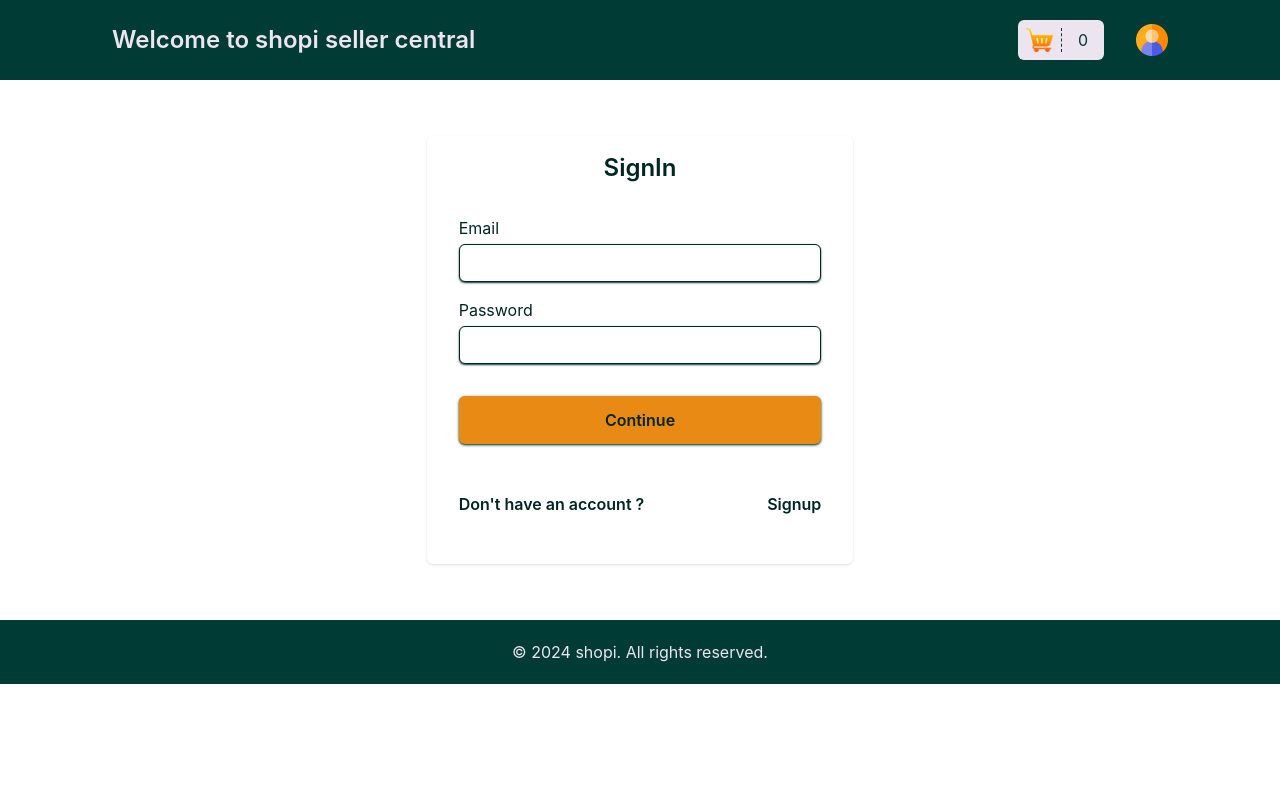
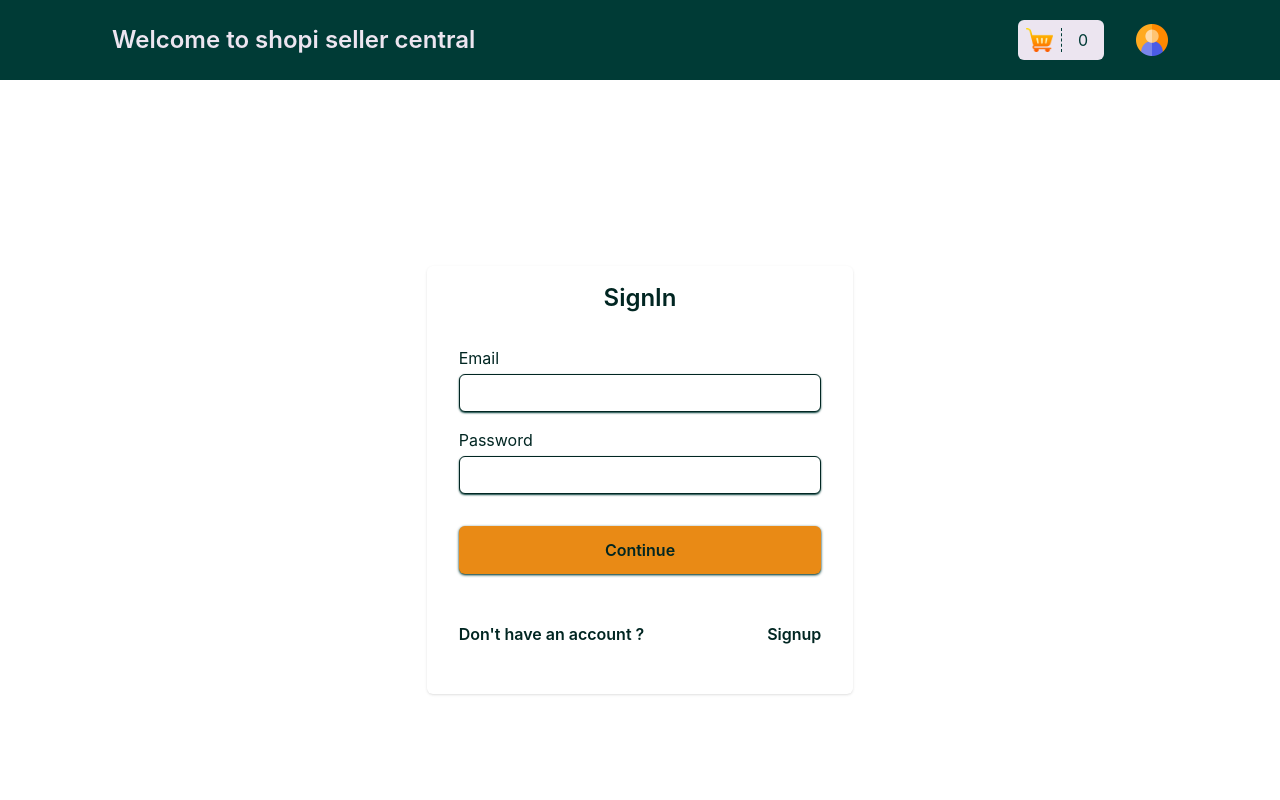
Before and after one commit to laxmankrishnamurti/E-Commerce-Site, a React (Vite) app in the folder seller/: page /signin in a window 1280 px wide. Shown: the top 800 px of the page. Built offline with nearby package versions, Linux system fonts and the light colour scheme.

Commit message:
Making changes in the signin component

```diff
--- a/seller/src/components/signin/Signin.tsx
+++ b/seller/src/components/signin/Signin.tsx
@@ -81,6 +81,7 @@
   };
 
   return (
+    <div className="min-h-screen w-full flex justify-center items-center">
       <div className="mx-auto my-14 px-8 py-4 w-4/12 h-fit shadow rounded-md">
         <div className="flex justify-center items-center flex-col gap-8">
           <div>
@@ -125,7 +126,9 @@
           </div>
         </div>
         <div className="flex justify-between my-8">
-        <span className="text-text font-semibold">Don't have an account ?</span>
+          <span className="text-text font-semibold">
+            Don't have an account ?
+          </span>
           <Link
             to={`/signup`}
             className="hover:underline font-semibold text-text"
@@ -134,6 +137,7 @@
           </Link>
         </div>
       </div>
+    </div>
   );
 }
 
```
Lines whose indentation alone changed are shown as unchanged.
